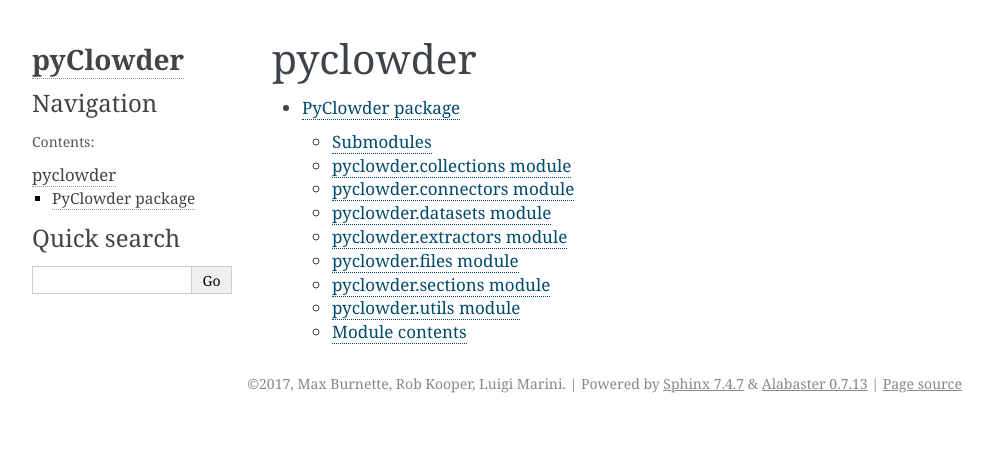
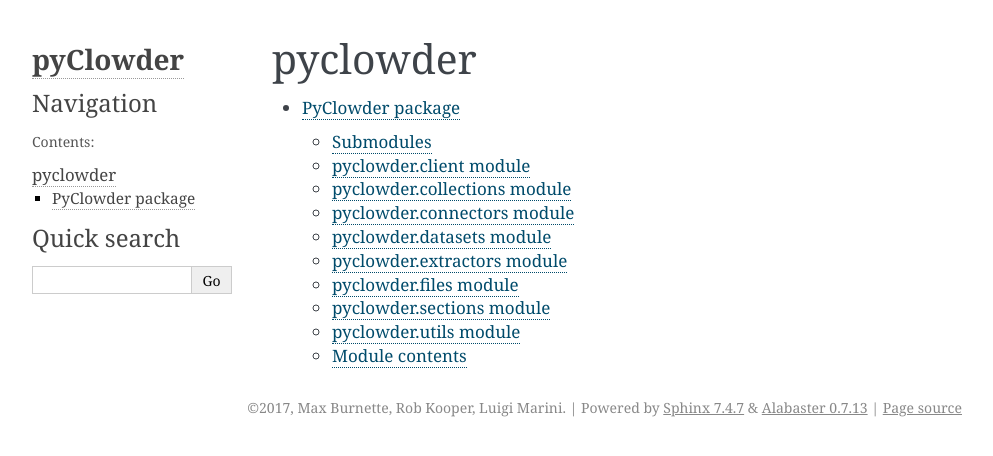
Before and after one commit to clowder-framework/pyclowder, a Sphinx documentation site: the page built from docs/source/modules.rst, in a window 1280 px wide. Shown: the top 456 px of the page, without its empty margins (148-1141 px from the left). Built offline with Sphinx 7.4.7, drawn with Linux system fonts in a browser that asks for light colours.

Commit message:
Adding back pyclowder.client

```diff
--- a/docs/source/pyclowder.rst
+++ b/docs/source/pyclowder.rst
@@ -3,6 +3,15 @@
 
 Submodules
 ----------
+
+pyclowder.client module
+-----------------------
+
+.. automodule:: pyclowder.client
+        :members:
+        :undoc-members:
+        :show-inheritance:
+
 
 pyclowder.collections module
 ----------------------------
```
